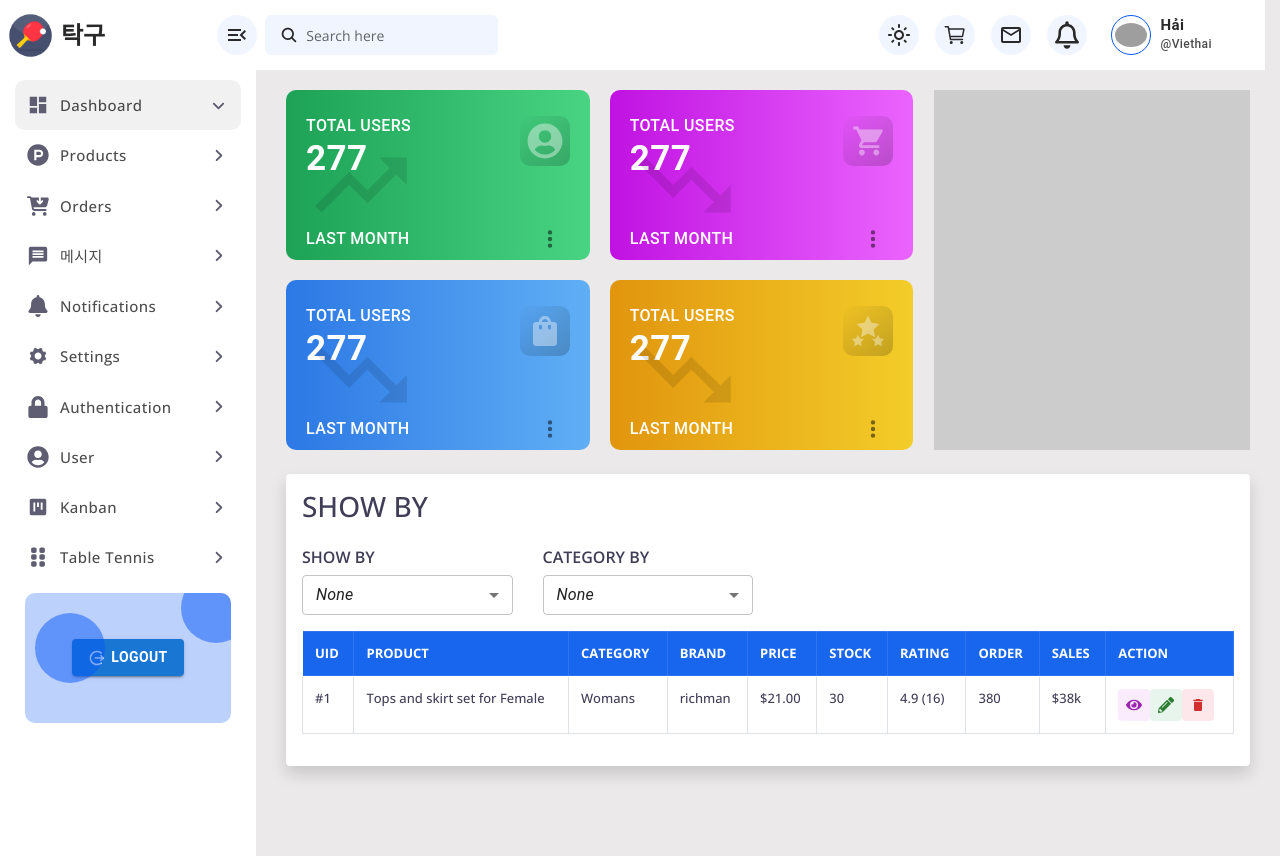
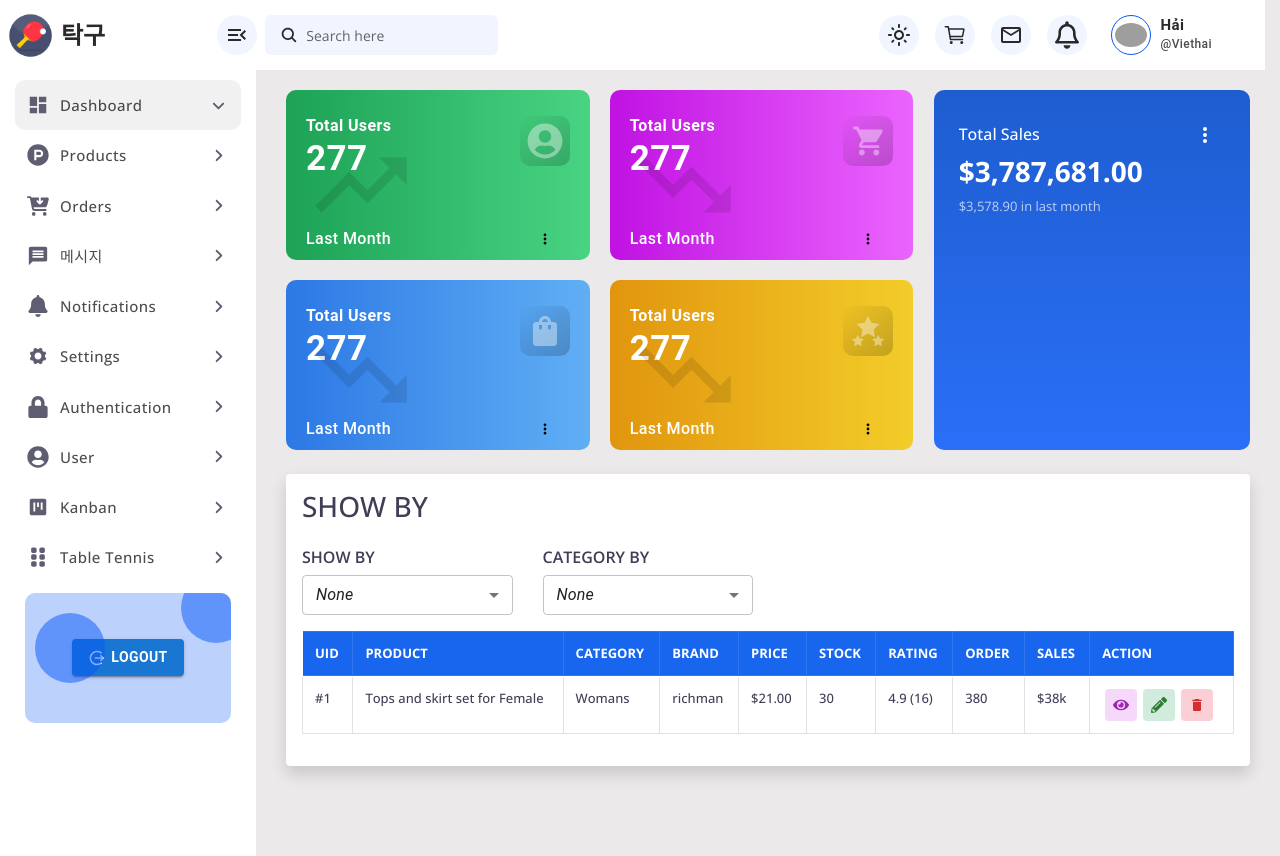
Before and after one commit to KINGDOMNVHAI/bongban-fe, a React (Create React App) app: page /dashboard in a window 1280 px wide. Built offline with nearby package versions, Linux system fonts and the light colour scheme; grey boxes are pictures that could not be loaded.

Commit message:
Design dashboard right box

```diff
--- a/src/App.css
+++ b/src/App.css
@@ -104,8 +104,8 @@ header button.rounded-circle:hover svg {color: #0858f7 !important; transition: a
 
 .dashboardBoxWrapper {gap: 20px; width: 100%; flex-wrap: wrap;}
 .dashboardBoxWrapper .dashboardBox {width: 48%; height: 170px; border-radius: 10px; overflow: hidden; padding: 20px;
-  display: flex; flex-direction: column; justify-content: space-around; text-align: left !important; color: #FFF}
-.dashboardBoxWrapper .dashboardBox .col1 h4 {font-size: 16px; font-weight: 500;}
+  display: flex; flex-direction: column; justify-content: space-around; text-align: left !important; color: #FFF; text-transform: capitalize !important;}
+.dashboardBoxWrapper .dashboardBox .col1 h4 {font-size: 16px; font-weight: 600;}
 .dashboardBoxWrapper .dashboardBox .col1 span {font-size: 35px !important; font-weight: bold; line-height: 45px;}
 .dashboardBoxWrapper .dashboardBox .icon {display: flex; align-items: center; justify-content: center; width: 50px; height: 50px; border-radius: 10px;
   background-image: linear-gradient(to bottom right, rgba(0,0,0,0.0), rgba(0,0,0,0.2));}
@@ -116,15 +116,30 @@ header button.rounded-circle:hover svg {color: #0858f7 !important; transition: a
 .dashboardBoxWrapper .dashboardBox .chart {opacity: 0.1; position: absolute; bottom: 20px; left: 20px;}
 .dashboardBoxWrapper .dashboardBox .chart svg {font-size: 110px; color: #000;}
 .dashboardBoxWrapper .dashboardBox .bottomEle {position: relative; top: 25px}
-.dashboardBoxWrapperRow .box {width: 100%; height: 100%; background: #CCC;}
+.dashboardBoxWrapperRow .box {width: 100%; height: 100%;}
+
+.dashboardBoxWrapper .dashboardBox .MuiButtonBase-root svg {color: #000 !important; font-size: 17px; margin-right: 10px !important;}
+
+.dropdown_menu .MuiButtonBase-root svg {margin-right: 10px !important;}
+
+.graphBox {background-image: linear-gradient(#1e5dd0,#2a6ff7); border-radius: 10px; padding: 25px;}
+
+.graphBox h4 {font-size: 16px; font-weight: 600;}
+.graphBox p {font-size: 13px; color: #FFF; opacity: 0.7;}
+
+.toggleIcon {font-size: 22px; color: rgba(0,0,0,0.5); cursor: pointer;
+  min-width: 40px !important; width: 40px !important; height: 40px !important; border-radius: 50% !important;}
+.toggleIcon svg {color: #FFF !important; font-size: 20px !important; opacity: 1 !important;}
 
 .cardFilters .col-md-3 h4 {font-size: 16px; font-weight: 600; text-transform: capitalize; color: #403e57;}
 
 h1, h2, h3, h4, h5, h6 {color: #403e57;}
 .table .thead-dark th {background-color: #1866ee !important; border-color: rgba(255, 255, 255, 0.1) !important; font-size: 13px !important;}
 .table tbody td {font-size: 13px !important; color: #403e57; font-weight: 500;}
-.table tbody .actions button {min-width: 32px !important; width: 32px !important; height: 32px !important;}
-.table tbody .actions button.secondary {background: rgba(203, 60, 231, 0.1) !important;}
-.table tbody .actions button.success {background: rgba(26, 159, 83, 0.1) !important;}
-.table tbody .actions button.error {background: rgba(241, 17, 51, 0.1) !important;}
+.table tbody .actions button {min-width: 32px !important; width: 32px !important; height: 32px !important; margin: 0px 3px !important;}
+.table tbody .actions button.secondary {background: rgba(203, 60, 231, 0.2) !important;}
+.table tbody .actions button.success {background: rgba(26, 159, 83, 0.2) !important;}
+.table tbody .actions button.error {background: rgba(241, 17, 51, 0.2) !important;}
 .table tbody .actions button svg {font-size: 32px !important;}
+
+.table .v-align td {vertical-align: middle !important;}
--- a/src/pages/Dashboard/components/dashboardBox.js
+++ b/src/pages/Dashboard/components/dashboardBox.js
@@ -1,9 +1,23 @@
+import { useState, option } from "react";
 import { HiDotsVertical } from "react-icons/hi";
-import Button from '@mui/material/Button';
+import { IoIosTimer } from "react-icons/io";
+import { Menu, MenuItem, Select, FormControl, Button } from "@mui/material/";
 import TrendingUpIcon from '@mui/icons-material/TrendingUp';
 import TrendingDownIcon from '@mui/icons-material/TrendingDown';
 
 const DashboardBox = (props) => {
+
+    const [anchorEl, setAnchorEl] = useState(null);
+    const open = Boolean(anchorEl);
+
+    const ITEM_HEIGHT = 48;
+
+    const handleClick = (event) => {
+        setAnchorEl(event.currentTarget);
+    }
+    const handleClose = () => {
+        setAnchorEl(null);
+    }
 
     return (
         <Button className="dashboardBox" style={{
@@ -35,7 +49,38 @@ const DashboardBox = (props) => {
 
             <div className="d-flex align-items-center w-100 bottomEle">
                 <h6 className="text-white mb-0 mt-0">Last Month</h6>
-                <Button className="ml-auto toggleIcon"><HiDotsVertical/></Button>
+                <div className="ml-auto">
+                    <Button className="ml-auto toggleIcon" onClick={handleClick}><HiDotsVertical/></Button>
+                </div>
+
+                <Menu
+                    className="dropdown_menu"
+                    MenuListProps={{
+                        'aria-labelledby': 'long-button',
+                    }}
+                    anchorEl={anchorEl}
+                    open={open}
+                    onClose={handleClose}
+                    PaperProps={{
+                        style: {
+                            maxHeight: ITEM_HEIGHT * 4.5,
+                            width: '20ch',
+                        },
+                    }}
+                >
+                    <MenuItem onClick={handleClose}>
+                        <IoIosTimer/> Last Day
+                    </MenuItem>
+                    <MenuItem onClick={handleClose}>
+                        <IoIosTimer/> Last Week
+                    </MenuItem>
+                    <MenuItem onClick={handleClose}>
+                        <IoIosTimer/> Last Month
+                    </MenuItem>
+                    <MenuItem onClick={handleClose}>
+                        <IoIosTimer/> Last Year
+                    </MenuItem>
+                </Menu>
             </div>
         </Button>
     )
--- a/src/pages/Dashboard/index.js
+++ b/src/pages/Dashboard/index.js
@@ -1,11 +1,11 @@
 import { useState } from "react";
-import { IoMdCart } from "react-icons/io";
+import { IoMdCart, IoIosTimer } from "react-icons/io";
+import { HiDotsVertical } from "react-icons/hi";
 import { FaUserCircle, FaEye, FaPencilAlt } from "react-icons/fa"
 import { MdShoppingBag, MdDelete } from "react-icons/md";
 import { GiStarsStack } from "react-icons/gi";
 
-import { MenuItem, Select, FormControl, Button } from "@mui/material/";
-// import { FormHelperText } from "@mui/material/FormHelperText";
+import { Menu, MenuItem, Select, FormControl, Button } from "@mui/material/";
 
 import DashboardBox from "./components/dashboardBox";
 
@@ -41,8 +41,45 @@ const Dashboard = () => {
                 </div>
 
                 <div className="col-md-4 pl-0">
-                    <div className="box">
+                    <div className="box graphBox">
+                        <div className="d-flex align-items-center w-100 bottomEle">
+                            <h6 className="text-white mb-0 mt-0">Total Sales</h6>
+                            <div className="ml-auto">
+                                <Button className="ml-auto toggleIcon" onClick={handleClick}><HiDotsVertical/></Button>
+                            </div>
 
+                            <Menu
+                                className="dropdown_menu"
+                                MenuListProps={{
+                                    'aria-labelledby': 'long-button',
+                                }}
+                                anchorEl={anchorEl}
+                                open={open}
+                                onClose={handleClose}
+                                PaperProps={{
+                                    style: {
+                                        maxHeight: ITEM_HEIGHT * 4.5,
+                                        width: '20ch',
+                                    },
+                                }}
+                            >
+                                <MenuItem onClick={handleClose}>
+                                    <IoIosTimer/> Last Day
+                                </MenuItem>
+                                <MenuItem onClick={handleClose}>
+                                    <IoIosTimer/> Last Week
+                                </MenuItem>
+                                <MenuItem onClick={handleClose}>
+                                    <IoIosTimer/> Last Month
+                                </MenuItem>
+                                <MenuItem onClick={handleClose}>
+                                    <IoIosTimer/> Last Year
+                                </MenuItem>
+                            </Menu>
+                        </div>
+
+                        <h3 className="text-white font-weight-bold">$3,787,681.00</h3>
+                        <p>$3,578.90 in last month</p>
                     </div>
                 </div>
             </div>
@@ -91,7 +128,7 @@ const Dashboard = () => {
                 </div>
 
                 <div className="table-responsive mt-3">
-                    <table className="table table-bordered">
+                    <table className="table table-bordered v-align">
                         <thead className="thead-dark">
                             <tr>
                                 <th>UID</th>
```
Also changed, not shown: document/huongdan.txt.
